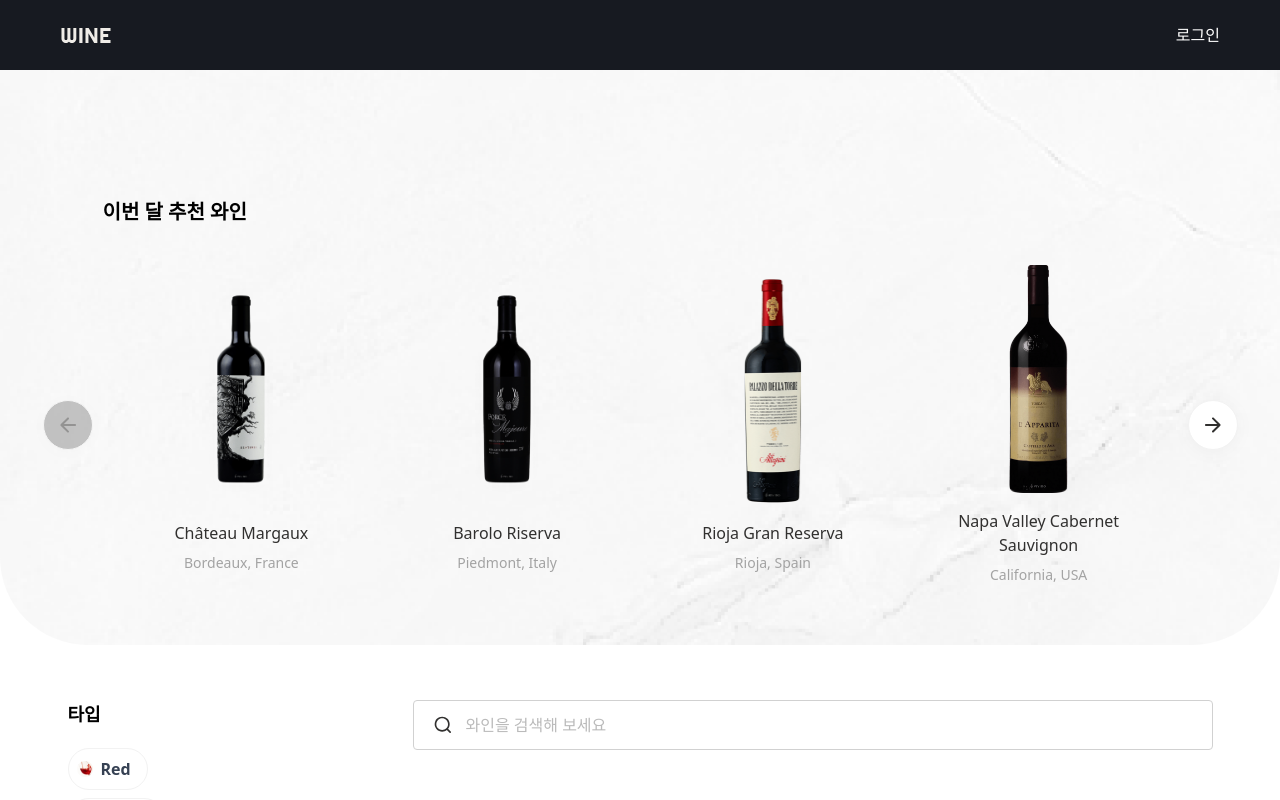
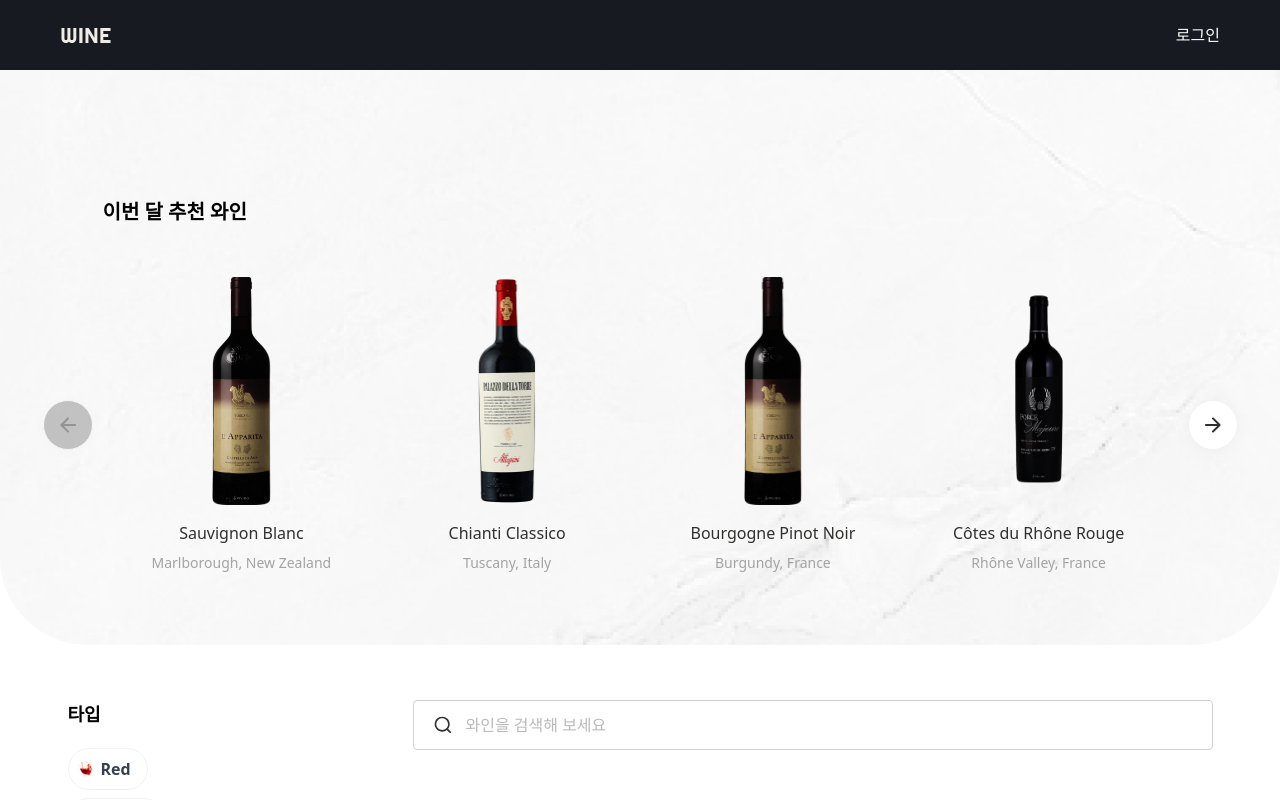
Before and after one commit to 2ruuuu/wine, a Next.js app: page /wines in a window 1280 px wide. Shown: the top 800 px of the page. Built offline with nearby package versions, Linux system fonts and the light colour scheme; no server answers; a web font is replaced by a local one.

Commit message:
feat: 와인 추천 리스트 랜덤으로 보여지게 구현

```diff
--- a/src/app/wines/components/SuggestedWineList/SuggestedWineList.tsx
+++ b/src/app/wines/components/SuggestedWineList/SuggestedWineList.tsx
@@ -1,22 +1,28 @@
 'use client';
 
-import { useMemo, useState } from 'react';
+import { useEffect, useMemo, useState } from 'react';
 import SuggestedWine from '../SuggestedWine/SuggestedWine';
 import { SuggestedWineListProps } from './type';
 import Button from '@/components/Button/Button';
 import { ArrowLeft, ArrowRight } from '@/constants/icons';
 import Image from 'next/image';
+import { useShuffleWines } from '@/hooks/useShuffleWines';
 
 const ITEMS_PER_PAGE = 4;
 
 const SuggestedWineList = ({ wines }: SuggestedWineListProps) => {
   const [currentPage, setCurrentPage] = useState(0);
+  const orderedWines = useShuffleWines(wines);
+
+  useEffect(() => {
+    setCurrentPage(0);
+  }, [wines]);
 
   const totalPages = useMemo(
-    () => Math.max(1, Math.ceil(wines.length / ITEMS_PER_PAGE)),
-    [wines.length],
+    () => Math.max(1, Math.ceil(orderedWines.length / ITEMS_PER_PAGE)),
+    [orderedWines.length],
   );
-  const maxStartIndex = Math.max(0, wines.length - ITEMS_PER_PAGE);
+  const maxStartIndex = Math.max(0, orderedWines.length - ITEMS_PER_PAGE);
   const startIndex = Math.min(currentPage * ITEMS_PER_PAGE, maxStartIndex);
   const trackTranslateX = `translateX(-${startIndex * (100 / ITEMS_PER_PAGE)}%)`;
 
@@ -48,7 +54,7 @@ const SuggestedWineList = ({ wines }: SuggestedWineListProps) => {
             className="flex transition-transform duration-500 ease-in-out"
             style={{ transform: trackTranslateX }}
           >
-            {wines.map((wine) => (
+            {orderedWines.map((wine) => (
               <div key={wine.id} className="w-1/4 shrink-0">
                 <div className="mx-auto w-fit">
                   <SuggestedWine {...wine} />
--- /dev/null
+++ b/src/hooks/useShuffleWines.ts
@@ -0,0 +1,20 @@
+import { useEffect, useState } from 'react';
+
+const shuffleWines = <T>(items: T[]): T[] => {
+  const copy = [...items];
+  for (let i = copy.length - 1; i > 0; i--) {
+    const j = Math.floor(Math.random() * (i + 1));
+    [copy[i], copy[j]] = [copy[j], copy[i]];
+  }
+  return copy;
+}
+
+export const useShuffleWines = <T>(items: T[]): T[] => {
+  const [ordered, setOrdered] = useState(() => [...items]);
+
+  useEffect(() => {
+    setOrdered(shuffleWines(items));
+  }, [items]);
+
+  return ordered;
+}
```
